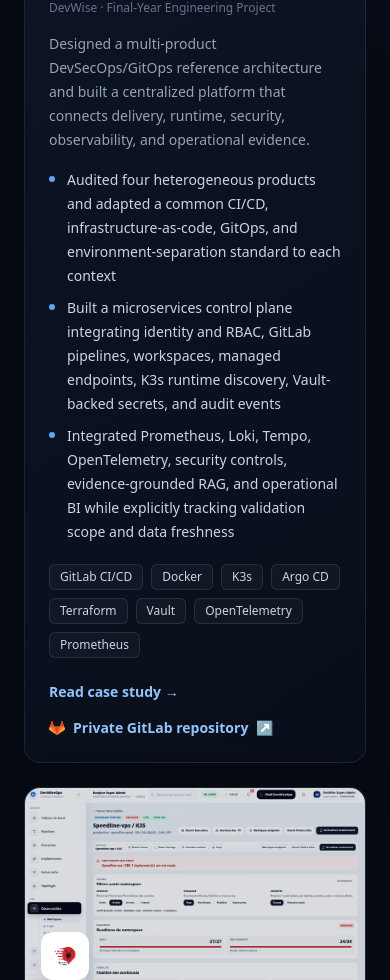
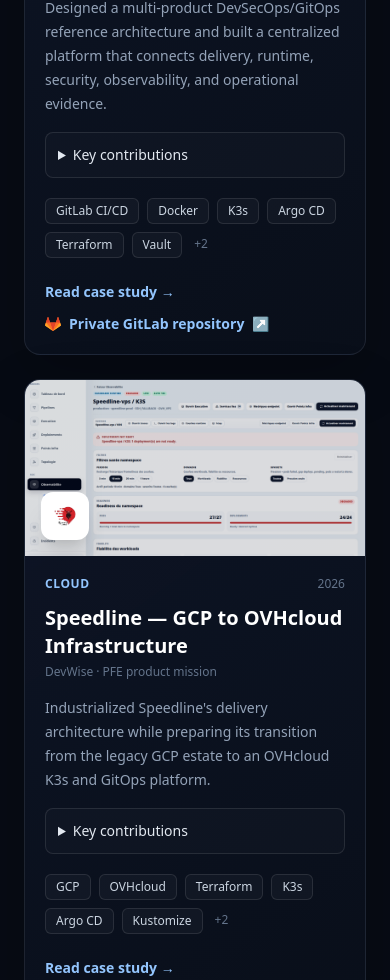
Before and after one commit to nayer-fki/portfolio-nayer, a Next.js app: page /projects in a window 390 px wide. Shown: the part 1020-2000 px from the top of the page. Built offline with nearby package versions, Linux system fonts and the light colour scheme.

Commit message:
Refresh resume and improve mobile project content

```diff
--- a/src/app/experience/page.tsx
+++ b/src/app/experience/page.tsx
@@ -23,15 +23,15 @@
       </header>
 
       <section className="mx-auto max-w-5xl px-6 py-14 sm:py-20">
-        <div className="relative space-y-6 before:absolute before:bottom-5 before:left-5 before:top-5 before:w-px before:bg-white/10 sm:before:left-[11.25rem]">
+        <div className="relative space-y-6 before:absolute before:bottom-5 before:left-5 before:top-5 before:hidden before:w-px before:bg-white/10 sm:before:left-[11.25rem] sm:before:block">
           {experiences.map((experience) => (
-            <article key={`${experience.company}-${experience.role}`} className="relative grid gap-5 pl-14 sm:grid-cols-[9rem_1fr] sm:pl-0">
-              <div className="pt-6 text-sm text-slate-500">
+            <article key={`${experience.company}-${experience.role}`} className="relative grid gap-3 sm:grid-cols-[9rem_1fr] sm:gap-5">
+              <div className="text-sm text-slate-500 sm:pt-6">
                 <p>{experience.period}</p>
                 <p className="mt-1 text-xs">{experience.location}</p>
               </div>
-              <span className="absolute left-[15px] top-8 h-3 w-3 rounded-full border-2 border-[#070b14] bg-blue-400 ring-4 ring-blue-400/10 sm:left-[10.9rem]" />
-              <div className="surface-card rounded-2xl p-6 sm:ml-8">
+              <span className="absolute left-[10.9rem] top-8 hidden h-3 w-3 rounded-full border-2 border-[#070b14] bg-blue-400 ring-4 ring-blue-400/10 sm:block" />
+              <div className="surface-card rounded-2xl p-5 sm:ml-8 sm:p-6">
                 <div className="flex items-start gap-4">
                   {experience.logo && <Image src={experience.logo} alt="" width={48} height={48} className="h-12 w-12 shrink-0 rounded-lg bg-white object-contain p-1.5" />}
                   <div><h2 className="text-lg font-semibold text-white">{experience.role}</h2><p className="mt-1 text-sm text-slate-400">{experience.company} · {experience.type}</p></div>
--- a/src/app/page.tsx
+++ b/src/app/page.tsx
@@ -28,7 +28,7 @@
               I build reliable systems and software that teams can trust.
             </h1>
             <p className="mt-6 max-w-2xl text-lg leading-8 text-slate-300">
-              I am Nayer Fki, an engineer focused on cloud infrastructure, delivery automation, secure networks, and maintainable full-stack applications.
+              I am Nayer Fki, a DevOps and software engineer building cloud infrastructure, GitOps delivery systems, observable platforms, and maintainable full-stack applications.
             </p>
             <div className="mt-8 flex flex-wrap gap-3">
               <Link href="/#projects" className="inline-flex items-center gap-2 rounded-lg bg-blue-500 px-5 py-3 text-sm font-semibold text-white transition hover:bg-blue-400">
@@ -65,8 +65,8 @@
             <h2 className="mt-3 text-3xl font-semibold tracking-tight text-white">Engineering with an operational mindset.</h2>
           </div>
           <div className="space-y-5 text-base leading-8 text-slate-300">
-            <p>I am an engineering student specializing in networks and security, with hands-on experience across software development, cloud platforms, automation, and infrastructure operations.</p>
-            <p>My work sits between development and operations: I enjoy turning an idea into a deployable product, then making that product observable, secure, and easier to maintain.</p>
+            <p>Trained in networks and security, I now work across software development, cloud platforms, automation, and infrastructure operations.</p>
+            <p>My work connects development and operations: I turn product requirements into deployable services, then make those services observable, secure, and easier to operate.</p>
           </div>
         </div>
       </section>
--- a/src/app/projects/ProjectsClient.tsx
+++ b/src/app/projects/ProjectsClient.tsx
@@ -41,10 +41,10 @@
         {visibleProjects.map((project) => (
           <article key={project.title} className="surface-card group overflow-hidden rounded-2xl">
             <div className="relative overflow-hidden">
-              <Image src={project.image} alt="" width={1200} height={640} className="h-52 w-full object-cover opacity-85 transition duration-500 group-hover:scale-[1.02] group-hover:opacity-100" />
+              <Image src={project.image} alt="" width={1200} height={640} className="h-44 w-full object-cover opacity-85 transition duration-500 group-hover:scale-[1.02] group-hover:opacity-100 sm:h-52" />
               {project.logo && <span className="absolute bottom-4 left-4 grid h-12 w-12 place-items-center overflow-hidden rounded-xl border border-white/15 bg-white p-1.5 shadow-xl"><Image src={project.logo} alt={`${project.title} logo`} width={48} height={48} className="h-full w-full object-contain" /></span>}
             </div>
-            <div className="p-6">
+            <div className="p-5 sm:p-6">
               <div className="flex flex-wrap items-center justify-between gap-2 text-xs">
                 <span className="font-semibold uppercase tracking-wider text-blue-300">{project.category}</span>
                 <span className="text-slate-500">{project.period}</span>
@@ -52,11 +52,15 @@
               <h2 className="mt-3 text-xl font-semibold text-white">{project.title}</h2>
               {project.organization && <p className="mt-1 text-xs text-slate-500">{project.organization}</p>}
               <p className="mt-4 text-sm leading-6 text-slate-400">{project.summary}</p>
-              <ul className="mt-4 space-y-2 text-sm leading-6 text-slate-300">
-                {project.highlights.map((highlight) => <li key={highlight} className="flex gap-3"><span className="mt-2 h-1.5 w-1.5 shrink-0 rounded-full bg-blue-400" /><span>{highlight}</span></li>)}
+              <ul className="mt-4 hidden space-y-2 text-sm leading-6 text-slate-300 sm:block">
+                {project.highlights.slice(0, 2).map((highlight) => <li key={highlight} className="flex gap-3"><span className="mt-2 h-1.5 w-1.5 shrink-0 rounded-full bg-blue-400" /><span>{highlight}</span></li>)}
               </ul>
-              <div className="mt-5 flex flex-wrap gap-2">{project.stack.map((item) => <span key={item} className="rounded-md border border-white/10 bg-white/[0.03] px-2.5 py-1 text-xs text-slate-300">{item}</span>)}</div>
-              <div className="mt-6 flex flex-wrap gap-4">
+              <details className="mt-4 rounded-lg border border-white/10 bg-white/[0.02] p-3 text-sm sm:hidden">
+                <summary className="cursor-pointer font-medium text-slate-200">Key contributions</summary>
+                <ul className="mt-3 space-y-2 leading-6 text-slate-400">{project.highlights.map((highlight) => <li key={highlight}>• {highlight}</li>)}</ul>
+              </details>
+              <div className="mt-5 flex flex-wrap gap-2">{project.stack.slice(0, 6).map((item) => <span key={item} className="rounded-md border border-white/10 bg-white/[0.03] px-2.5 py-1 text-xs text-slate-300">{item}</span>)}{project.stack.length > 6 && <span className="px-1 py-1 text-xs text-slate-500">+{project.stack.length - 6}</span>}</div>
+              <div className="mt-6 flex flex-col gap-3 sm:flex-row sm:flex-wrap sm:gap-4">
                 {project.caseStudyHref && <Link href={project.caseStudyHref} className="text-sm font-semibold text-blue-300 hover:text-blue-200">Read case study <span aria-hidden="true">→</span></Link>}
                 {project.repository && <a href={project.repository} target="_blank" rel="noreferrer" className="inline-flex items-center gap-2 text-sm font-semibold text-blue-300 hover:text-blue-200"><Image src={project.repository.includes("gitlab.com") ? "/icons/gitlab.svg" : "/icons/github.svg"} alt="" width={16} height={16} />{project.repositoryLabel ?? "View repository"} <span aria-hidden="true">↗</span></a>}
               </div>
--- a/src/data/portfolio.ts
+++ b/src/data/portfolio.ts
@@ -486,13 +486,13 @@
 export const expertise = [
   {
     title: "DevOps Engineering",
-    description: "Repeatable delivery workflows, containerized services, automation, and operational reliability.",
-    skills: ["Docker", "CI/CD", "Linux", "Nginx", "Git", "Bash"],
+    description: "Versioned delivery workflows, infrastructure automation, GitOps promotion, and reliable runtime operations.",
+    skills: ["GitLab CI/CD", "Docker", "K3s", "Argo CD", "Terraform", "GitOps"],
   },
   {
     title: "Cloud and Infrastructure",
-    description: "Cloud environments designed with observability, networking, security, and scalability in mind.",
-    skills: ["AWS", "GCP", "Kubernetes", "VPC", "Monitoring", "Alerting"],
+    description: "Cloud environments designed with environment isolation, observability, networking, and security in mind.",
+    skills: ["OVHcloud", "GCP", "AWS", "Kubernetes", "Prometheus", "Grafana"],
   },
   {
     title: "Software Engineering",
```
Also changed, not shown: src/app/projects/devwiseops/page.tsx (+9 -3 lines), 2 other files (tests, documents, lock files or other folders).
